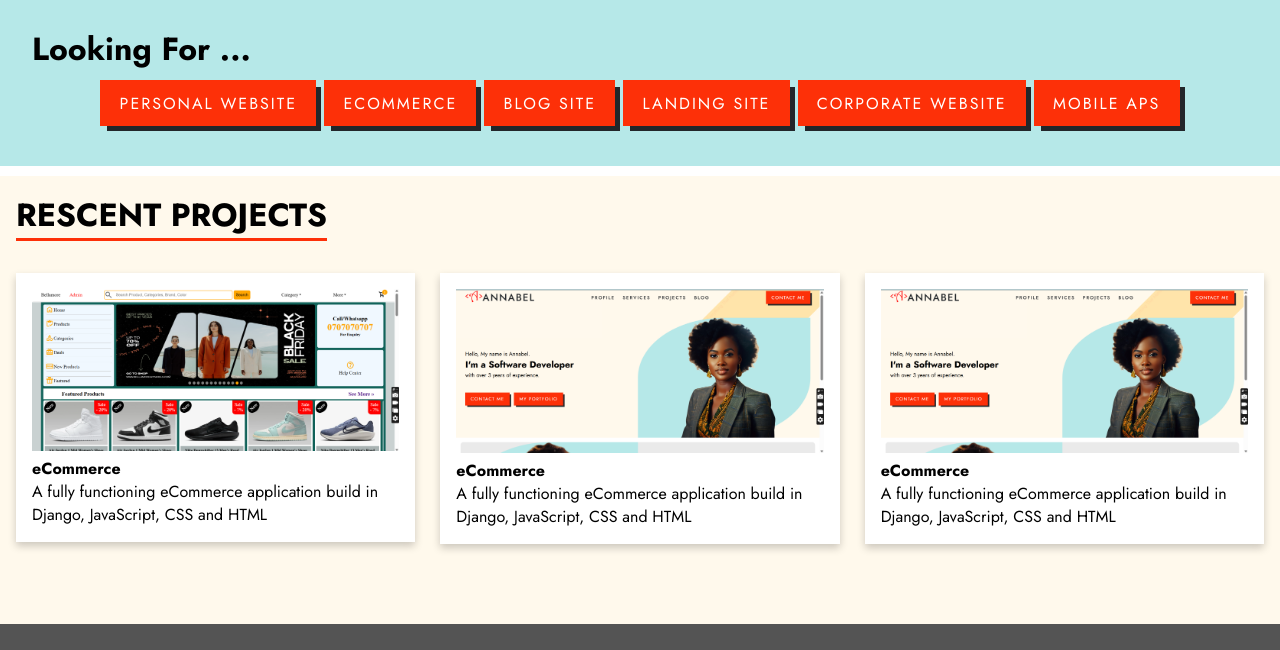
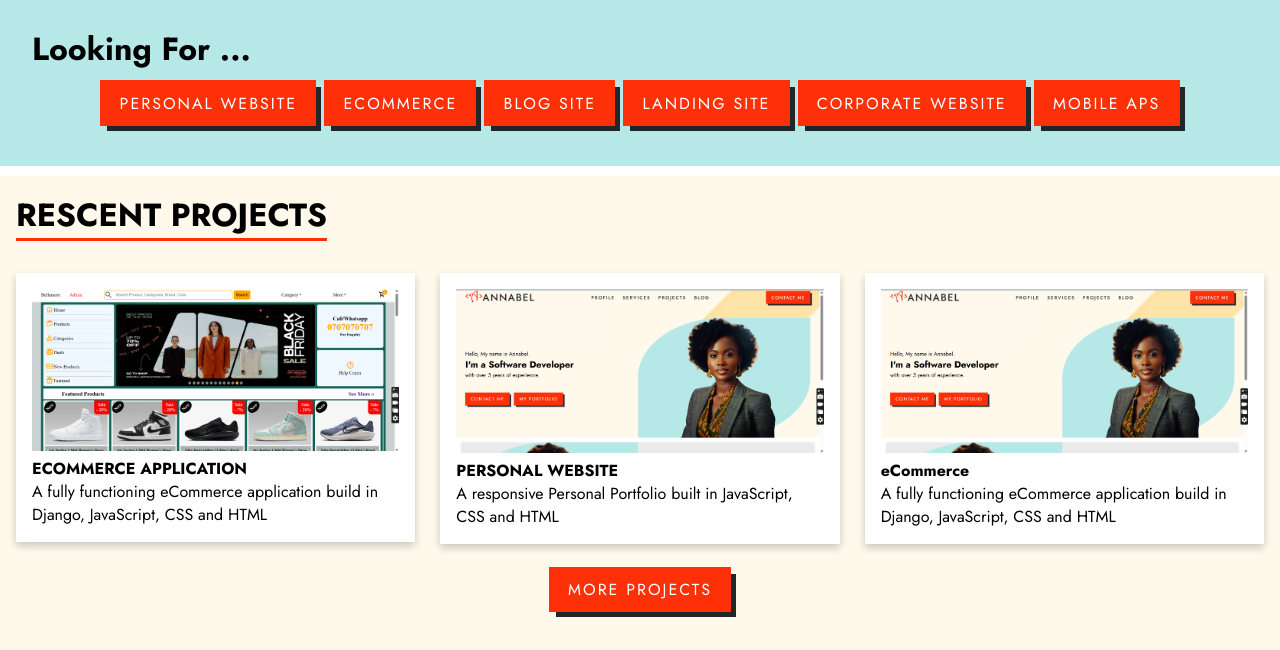
Before and after one commit to paulmagadi/Annabel-Portfolio-Website, a plain HTML site: page index.html in a window 1280 px wide. Shown: the part 1433-2083 px from the top of the page. Drawn offline with Linux system fonts and the light colour scheme.

Commit message:
modified:   index.html

```diff
--- a/index.html
+++ b/index.html
@@ -167,14 +167,15 @@
           <div class="projects-section">
             <h1 class="projects-title">RESCENT PROJECTS</h1>
             <div class="project-section-container">
+
               <div class="project-card-container">
                 <div class="project-card">
                   <div class="project-image"><img src="images/ecommerce.png" alt="eCommerce App"></div>
                   <div class="project-layer">
-                    <h4>View</h4>
+                    <h4><a href="https://bellamoreapparels.up.railway.app/" target="_blank">VIEW</a></h4>
                   </div>
                   <div class="project-text">
-                    <h4><b>eCommerce</b></h4>
+                    <h4><b>ECOMMERCE APPLICATION</b></h4>
                     <p>A fully functioning eCommerce application build in Django, JavaScript, CSS and HTML</p>
                   </div>
                 </div>
@@ -184,11 +185,11 @@
                 <div class="project-card">
                   <div class="project-image"><img src="images/portfolio.png" alt="eCommerce App"></div>
                   <div class="project-layer">
-                    <h4>View</h4>
+                    <h4><a href="https://annabelnatea.up.railway.app/" target="_blank">VIEW</a></h4>
                   </div>
                   <div class="project-text">
-                    <h4><b>eCommerce</b></h4>
-                    <p>A fully functioning eCommerce application build in Django, JavaScript, CSS and HTML</p>
+                    <h4><b>PERSONAL WEBSITE</b></h4>
+                    <p>A responsive Personal Portfolio built in JavaScript, CSS and HTML</p>
                   </div>
                 </div>
               </div>
@@ -207,6 +208,10 @@
               </div>
 
 
+            </div>
+            <br>
+            <div style="text-align: center;">
+              <a href="projects.html" class="primary-button">MORE PROJECTS <span class="tooltiptext">View</span></a>
             </div>
           </div>
 
```
